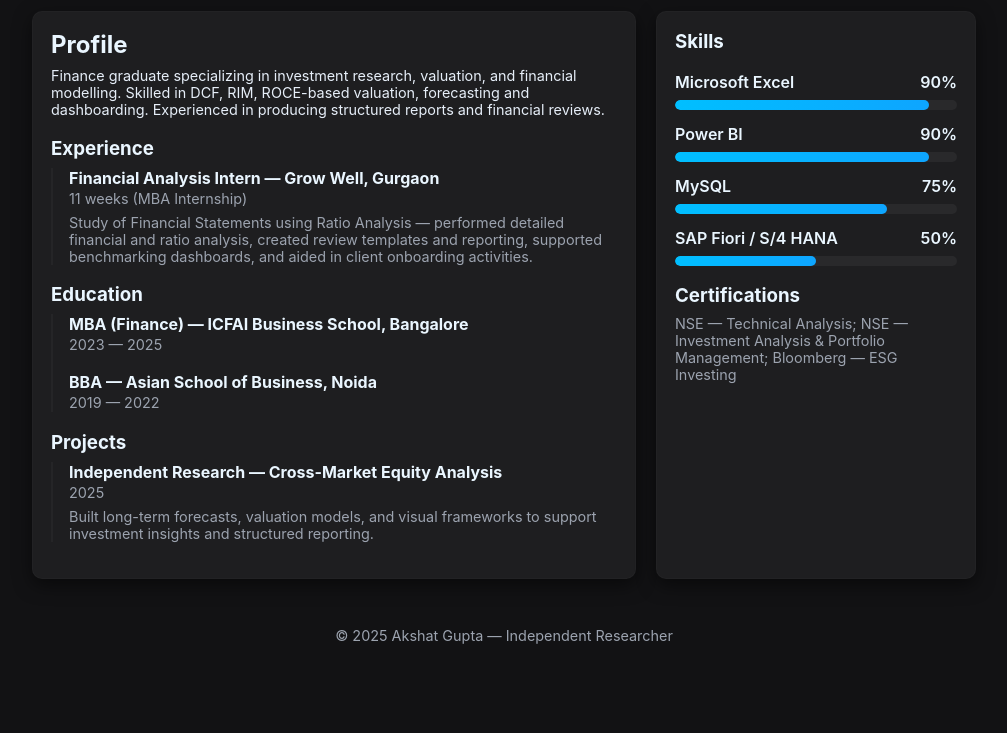
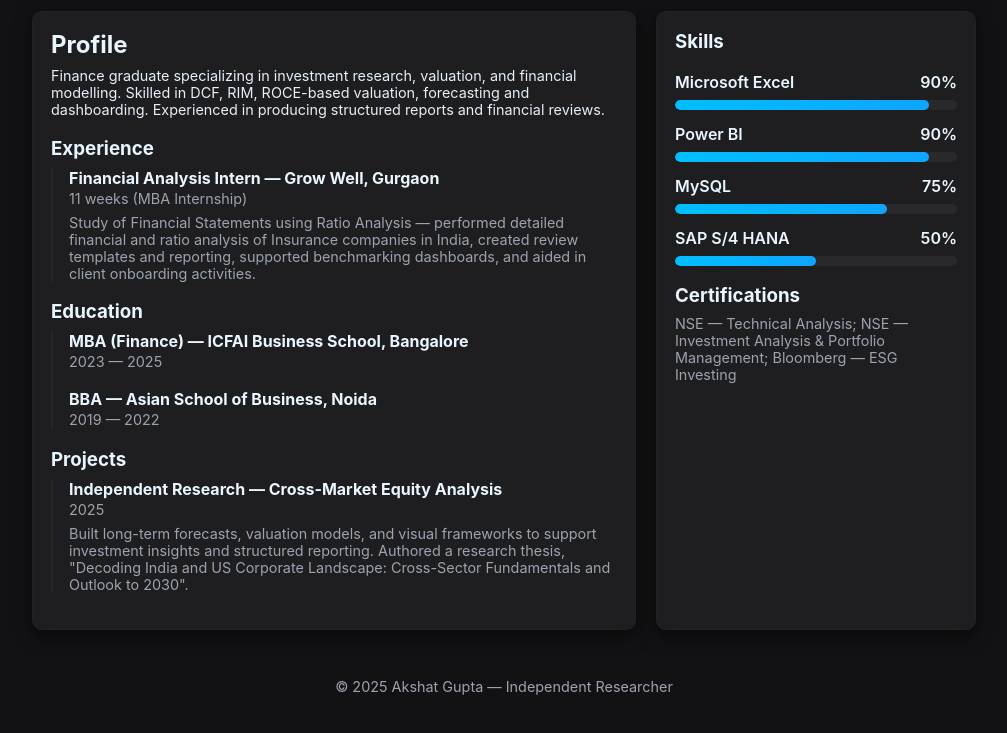
Before and after one commit to akshatgupta2000/akshatgupta2000.github.io, a plain HTML site: page resume.html in a window 1280 px wide. Shown: the part 119-852 px from the top of the page, without its empty margins (136-1143 px from the left). Drawn offline with Linux system fonts and the light colour scheme.

Commit message:
Update resume.html

```diff
--- a/resume.html
+++ b/resume.html
@@ -3,7 +3,7 @@
 <head>
   <meta charset="utf-8"/><meta name="viewport" content="width=device-width,initial-scale=1"/>
   <title>Resume — Akshat Gupta</title>
-  <link rel="stylesheet" href="assets/css/style.css">
+  <link rel="stylesheet" href="ASSETS/css/style.css">
 </head>
 <body>
   <div class="container">
@@ -30,7 +30,7 @@
             <div class="timeline-item">
               <h4>Financial Analysis Intern — Grow Well, Gurgaon</h4>
               <span>11 weeks (MBA Internship)</span>
-              <p class="small" style="margin-top:6px">Study of Financial Statements using Ratio Analysis — performed detailed financial and ratio analysis, created review templates and reporting, supported benchmarking dashboards, and aided in client onboarding activities.</p>
+              <p class="small" style="margin-top:6px">Study of Financial Statements using Ratio Analysis — performed detailed financial and ratio analysis of Insurance companies in India, created review templates and reporting, supported benchmarking dashboards, and aided in client onboarding activities.</p>
             </div>
           </div>
         </section>
@@ -55,7 +55,7 @@
             <div class="timeline-item">
               <h4>Independent Research — Cross-Market Equity Analysis</h4>
               <span>2025</span>
-              <p class="small" style="margin-top:6px">Built long-term forecasts, valuation models, and visual frameworks to support investment insights and structured reporting.</p>
+              <p class="small" style="margin-top:6px">Built long-term forecasts, valuation models, and visual frameworks to support investment insights and structured reporting. Authored a research thesis, "Decoding India and US Corporate Landscape: Cross-Sector Fundamentals and Outlook to 2030".</p>
             </div>
           </div>
         </section>
@@ -80,7 +80,7 @@
         </div>
 
         <div class="skill">
-          <div class="label"><span>SAP Fiori / S/4 HANA</span><span>50%</span></div>
+          <div class="label"><span>SAP S/4 HANA</span><span>50%</span></div>
           <div class="progress"><i style="width:50%"></i></div>
         </div>
 
```
